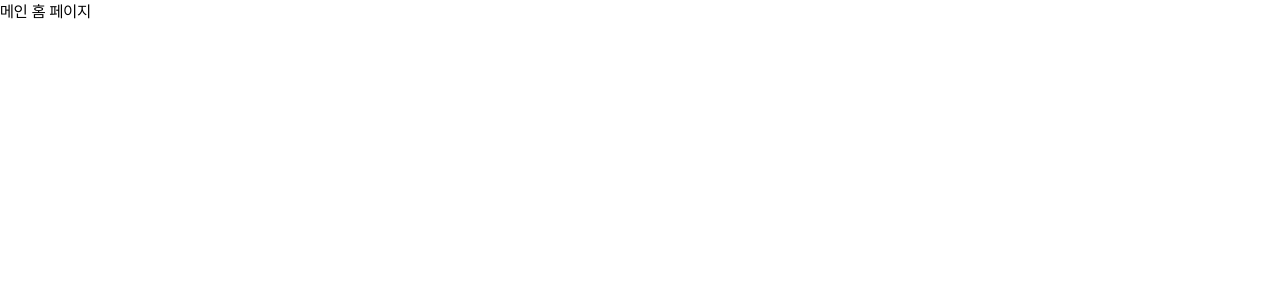
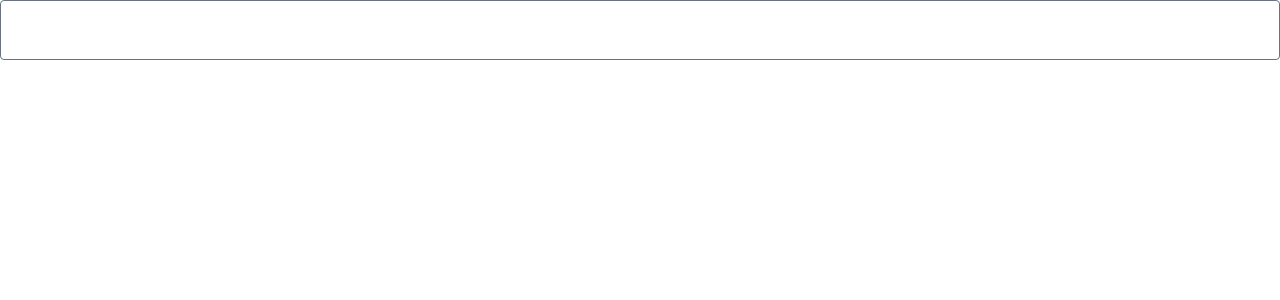
Before and after one commit to eunbinnie/react-board-app, a React (Vite) app: page / in a window 1280 px wide. Shown: the top 300 px of the page. Built offline with nearby package versions, Linux system fonts and the light colour scheme.

Commit message:
feat: input 컴포넌트 기본 스타일링 작업

```diff
--- /dev/null
+++ b/src/components/input/Input.tsx
@@ -0,0 +1,33 @@
+import { forwardRef } from 'react';
+
+import { cn } from '@/utils/cn';
+
+interface InputProps extends React.InputHTMLAttributes<HTMLInputElement> {
+  className?: string;
+}
+
+/**
+ * input 공통 컴포넌트
+ * @param type input type
+ * @param className input 커스텀 className
+ */
+export default forwardRef(function Input(
+  { type, className, ...rest }: InputProps,
+  ref: React.LegacyRef<HTMLInputElement>,
+) {
+  return (
+    <div className='grid'>
+      <div className='relative'>
+        <input
+          type={type}
+          className={cn(
+            'w-full rounded border border-solid border-gray-500 px-5 py-4 leading-[1.6] text-black outline-none placeholder:text-gray-500',
+            className,
+          )}
+          ref={ref}
+          {...rest}
+        />
+      </div>
+    </div>
+  );
+});
--- a/src/pages/Home.tsx
+++ b/src/pages/Home.tsx
@@ -1,5 +1,7 @@
+import Input from '@/components/input/Input';
+
 const HomePage = () => {
-  return <div>메인 홈 페이지</div>;
+  return <Input />;
 };
 
 export default HomePage;
```
